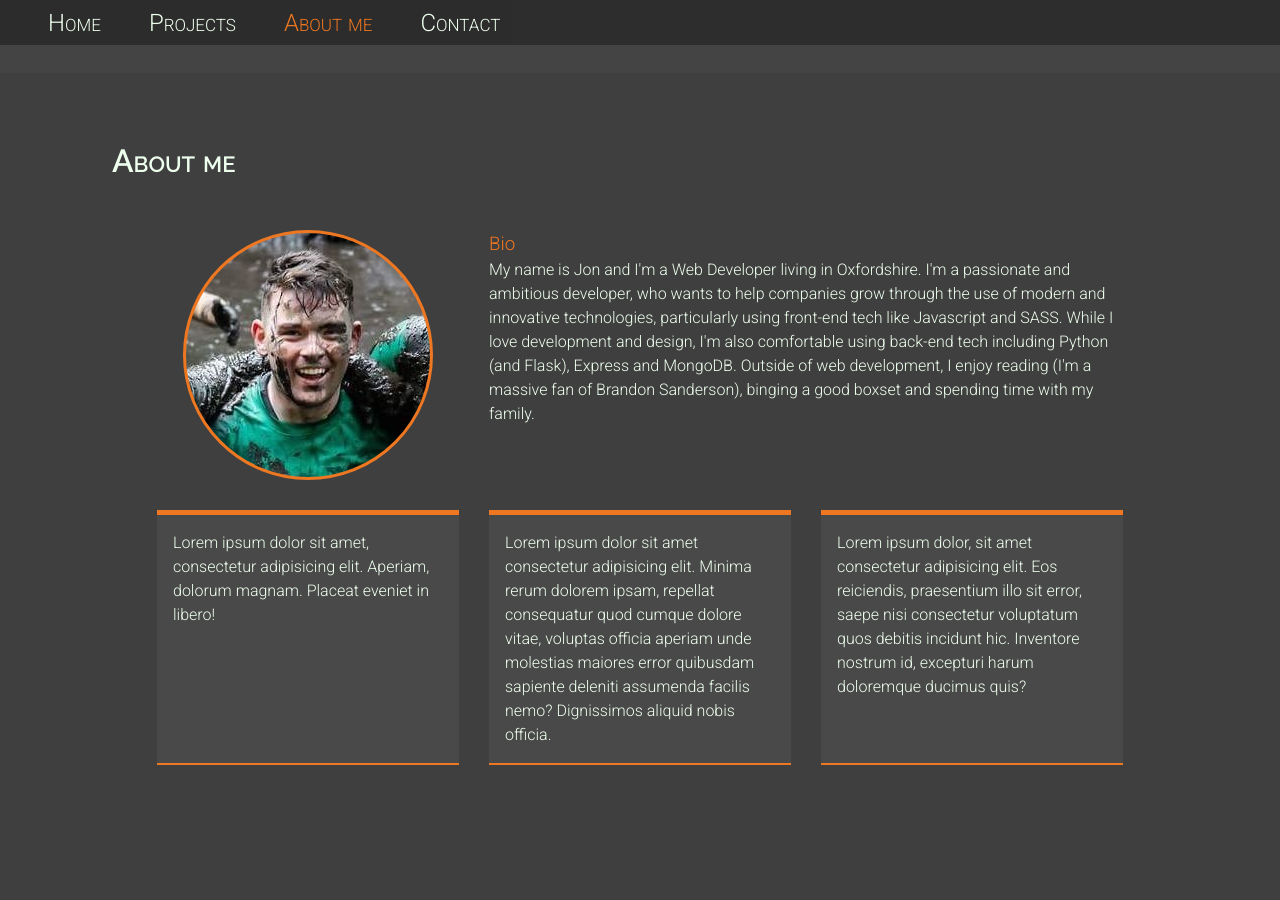
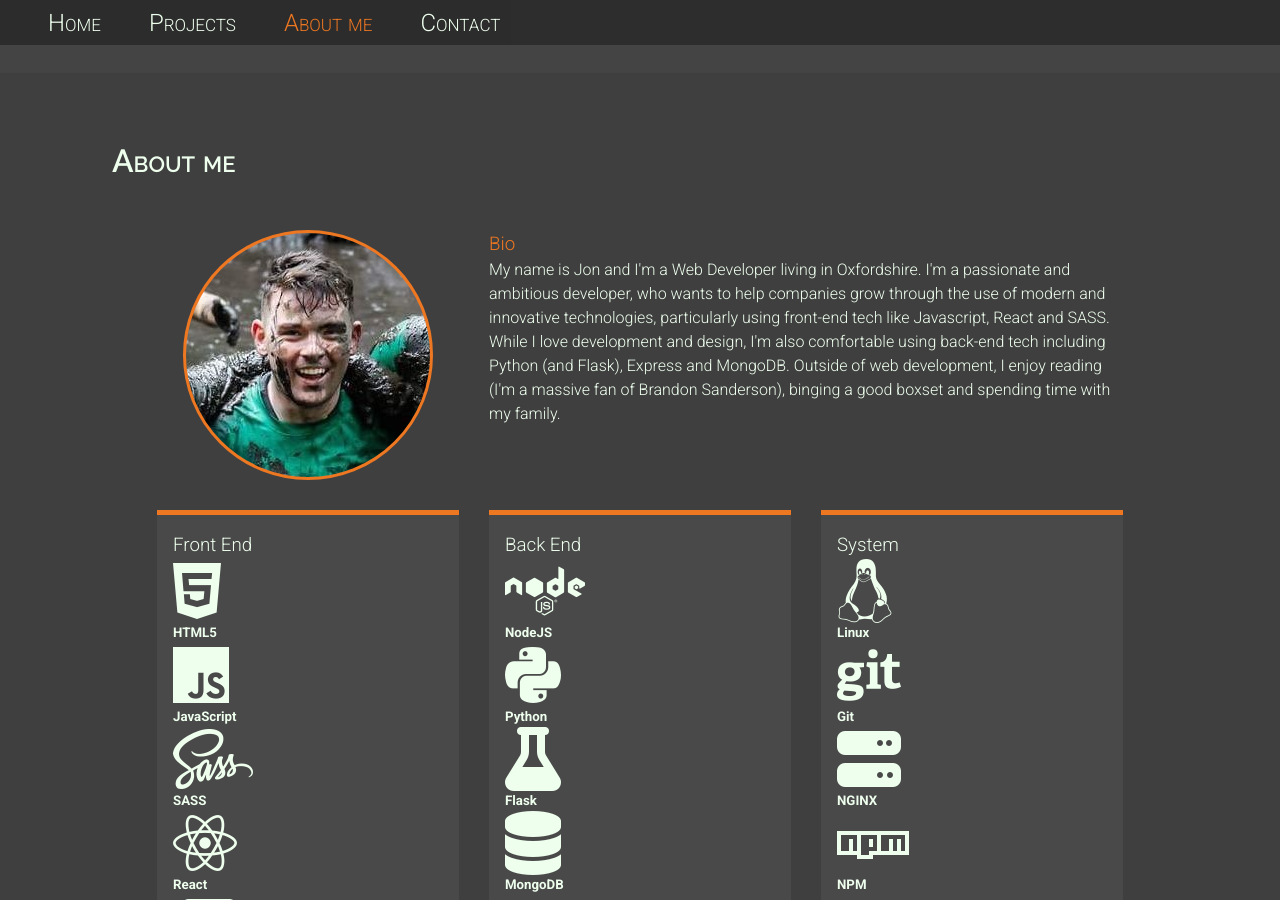
Before and after one commit to jmcharter/Portfolio-2019, a Jekyll site: the page built from dist/index.md, in a window 1280 px wide and 900 px high, scrolled down 1727 px. Built offline with Jekyll 4.4.1, drawn with Linux system fonts in a browser that asks for light colours; nearby versions of some CDN libraries; some of the changed text lies outside the part shown.

Commit message:
added tech cards and contact section

```diff
--- a/dist/index.md
+++ b/dist/index.md
@@ -28,15 +28,26 @@ layout: default
     <div class="showcase">
         <div class="show-row">
             <div class="show-col">
+                <div class="project-img" id="weather-site">
+                    <a href="http://weather.joncharter.co.uk">
+                        <h3>React Weather App</h3>
+                    </a>
+                </div>
+            </div>
+            <div class="show-col">
                 <div class="project-img" id="pomodoro-site">
                     <a href="http://pomodoro.joncharter.co.uk">
                         <h3>Pomodoro Timer</h3>
                     </a>
                 </div>
             </div>
-            <div class="show-col"></div>
-            <div class="show-col"></div>
-            <div class="show-col"></div>
+            <div class="show-col">
+                <div class="project-img" id="rgbgame-site">
+                    <a href="http://rgbgame.joncharter.co.uk">
+                        <h3>Javascript Game</h3>
+                    </a>
+                </div>
+            </div>
         </div>
     </div>
 </div>
@@ -48,24 +59,96 @@ layout: default
             <h3 class="sub-header">Bio</h3>
             My name is Jon and I'm a Web Developer living in Oxfordshire. I'm a passionate and
             ambitious developer, who wants to help companies grow through the use of modern and innovative
-            technologies, particularly using front-end tech like Javascript and SASS. While I love development and
+            technologies, particularly using front-end tech like Javascript, React and SASS. While I love development
+            and
             design, I'm also comfortable using back-end tech including Python (and Flask), Express and MongoDB.
             Outside of web
             development, I enjoy reading (I'm a massive fan of Brandon Sanderson), binging a good boxset and
             spending time with my family.
         </div>
-        <div class="card card-1">Lorem ipsum dolor sit amet, consectetur adipisicing elit. Aperiam, dolorum magnam.
-            Placeat eveniet in libero!</div>
-        <div class="card card-2">Lorem ipsum dolor sit amet consectetur adipisicing elit. Minima rerum dolorem
-            ipsam, repellat consequatur quod cumque dolore vitae, voluptas officia aperiam unde molestias maiores
-            error quibusdam sapiente deleniti assumenda facilis nemo? Dignissimos aliquid nobis officia.</div>
-        <div class="card card-3">Lorem ipsum dolor, sit amet consectetur adipisicing elit. Eos reiciendis,
-            praesentium
-            illo sit error, saepe nisi consectetur voluptatum quos debitis incidunt hic. Inventore nostrum id,
-            excepturi
-            harum doloremque ducimus quis?</div>
+        <div class="card card-1">
+            <h3>Front End</h3>
+            <span class="divider"></span>
+            <div class="tech-icons">
+                <span class="icon"><i class="fab fa-html5 fa-4x"></i>
+                    <h5>HTML5</h5>
+                </span>
+                <span class="icon"><i class="fab fa-js fa-4x"></i>
+                    <h5>JavaScript</h5>
+                </span>
+                <span class="icon"><i class="fab fa-sass fa-4x"></i>
+                    <h5>SASS</h5>
+                </span>
+                <span class="icon"><i class="fab fa-react fa-4x"></i>
+                    <h5>React</h5>
+                </span>
+                <span class="icon"><i class="fab fa-bootstrap fa-4x"></i>
+                    <h5>Bootstrap</h5>
+                </span>
+            </div>
+        </div>
+        <div class="card card-2">
+            <h3>Back End</h3>
+            <span class="divider"></span>
+            <div class="tech-icons">
+                <span class="icon"><i class="fab fa-node fa-4x"></i>
+                    <h5>NodeJS</h5>
+                </span>
+                <span class="icon"><i class="fab fa-python fa-4x"></i>
+                    <h5>Python</h5>
+                </span>
+                <span class="icon"><i class="fas fa-flask fa-4x"></i>
+                    <h5>Flask</h5>
+                </span>
+                <span class="icon"><i class="fas fa-database fa-4x"></i>
+                    <h5>MongoDB</h5>
+                </span>
+            </div>
+        </div>
+        <div class="card card-3">
+            <h3>System</h3>
+            <span class="divider"></span>
+            <div class="tech-icons">
+                <span class="icon"><i class="fab fa-linux fa-4x"></i>
+                    <h5>Linux</h5>
+                </span>
+                <span class="icon"><i class="fab fa-git fa-4x"></i>
+                    <h5>Git</h5>
+                </span>
+                <span class="icon"><i class="fas fa-server fa-4x"></i>
+                    <h5>NGINX</h5>
+                </span>
+                <span class="icon"><i class="fab fa-npm fa-4x"></i>
+                    <h5>NPM</h5>
+                </span>
+                <span class="icon"><i class="fab fa-adobe fa-4x"></i>
+                    <h5>Adobe Suite</h5>
+                </span>
+            </div>
+        </div>
     </div>
 </div>
 <div class="contact section" id="contact">
     <h1 class="section-heading">Contact me</h1>
+    <div class="contact-info">
+        <h3>Want to get in touch?</h3>
+        <h3>
+            <div class="email"><a href="mailto:hello@joncharter.co.uk">Send me an email</a></div>
+        </h3>
+        <h3>or find me on social media:</h3>
+        <div class="icons">
+            <a href="https://github.com/jmcharter/">
+                <i class="fab fa-github fa-2x"></i>
+            </a>
+            <a href="https://www.linkedin.com/in/jonathan-charter-2127442b/">
+                <i class="fab fa-linkedin fa-2x"></i>
+            </a>
+            <a href="https://codepen.io/jmcharter">
+                <i class="fab fa-codepen fa-2x"></i>
+            </a>
+            <a href="https://twitter.com/joncharter">
+                <i class="fab fa-twitter fa-2x"></i>
+            </a>
+        </div>
+    </div>
 </div>
```
Also changed, not shown: 1 other file.
